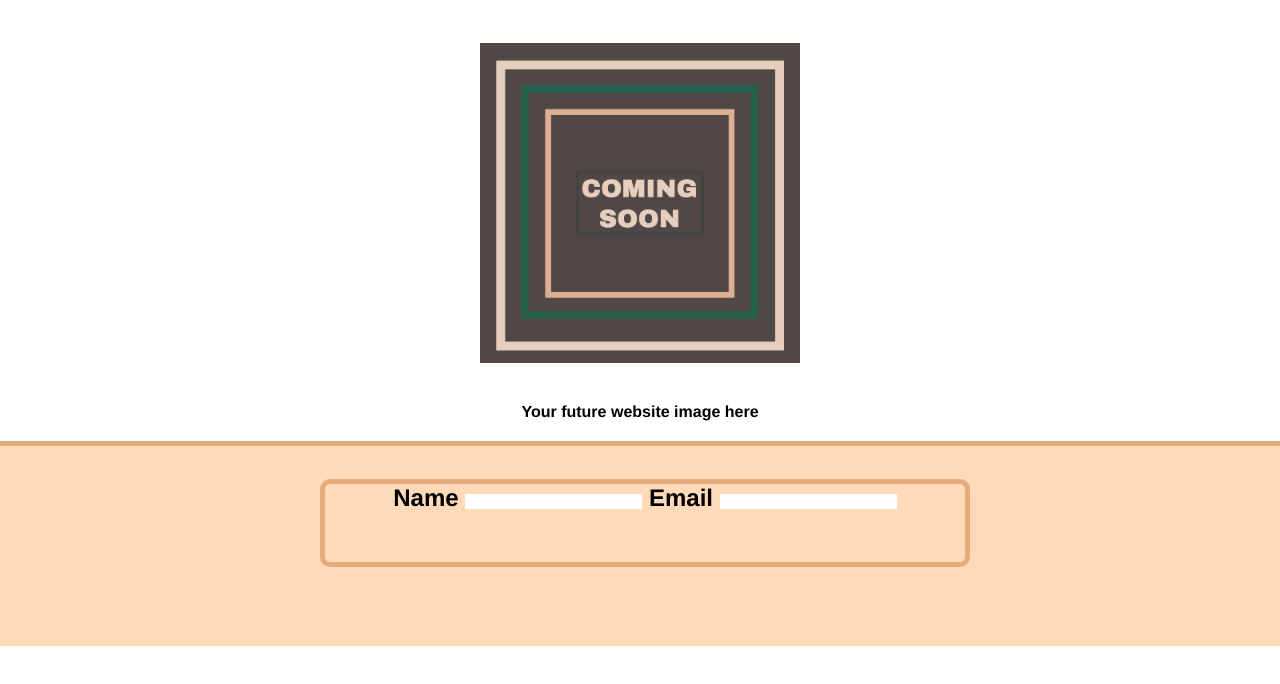
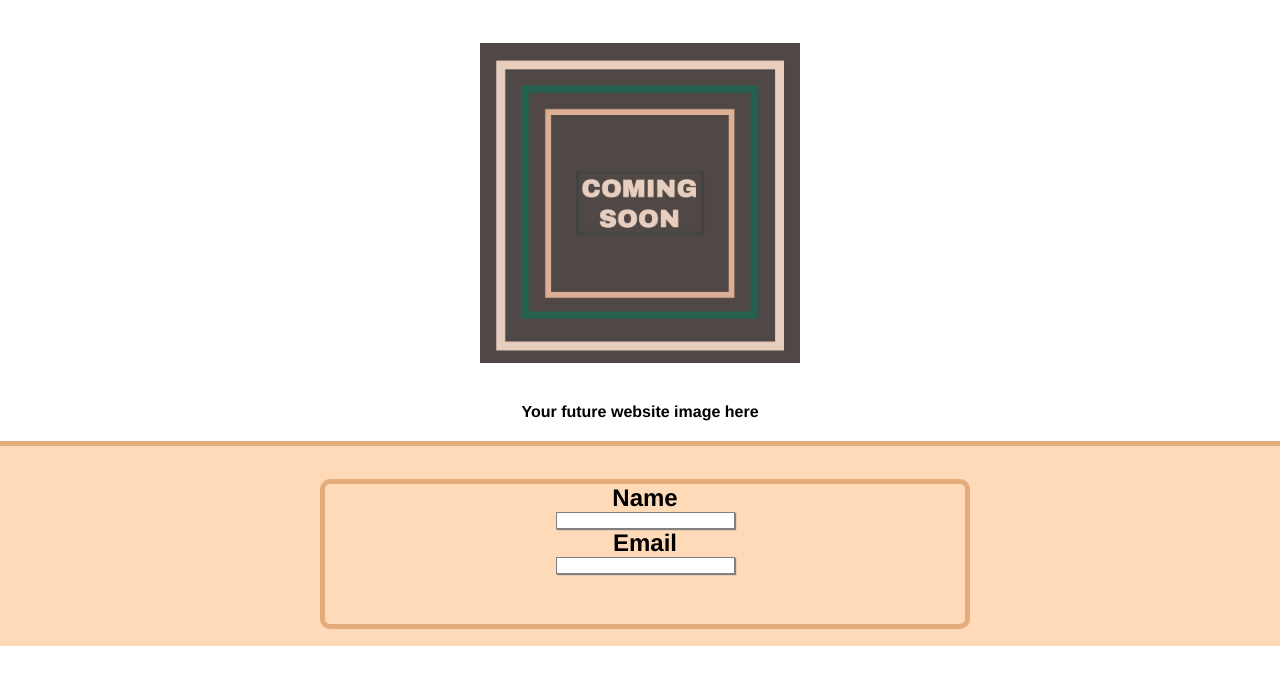
Before and after one commit to DaymenPasick/01-22-mock-website, a plain HTML site: page index.html in a window 1280 px wide. Shown: the part 118-802 px from the top of the page. Drawn offline with Linux system fonts and the light colour scheme.

Commit message:
css+styled inputs

```diff
--- a/assets/css/style.css
+++ b/assets/css/style.css
@@ -99,7 +99,10 @@ section div {
 }
 
 section div input {
-    /* possible stylings to the type-in part of form */
+    display: block;
+    border: 1px solid gray;
+    box-shadow: 1px 1px 1px gray;
+    margin: auto;
 }
 
 section button {
```
